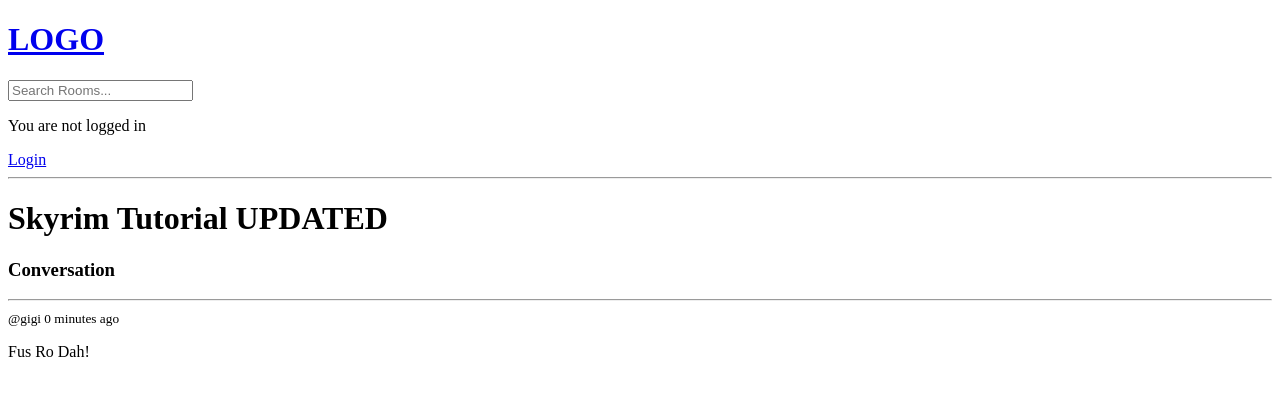
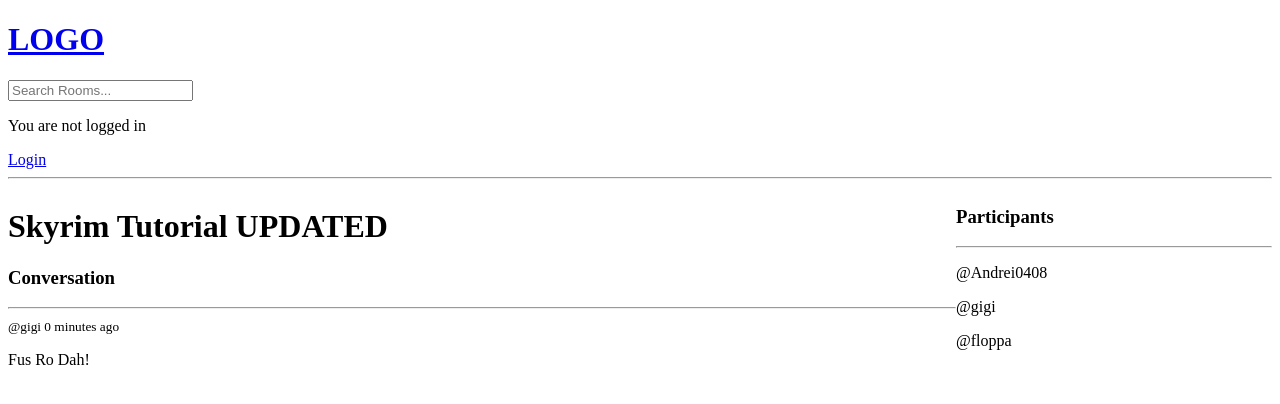
Before and after one commit to Andrei481/SocialMediaWebsite, a Django app: page /room/4/ in a window 1280 px wide. Shown: the top 404 px of the page. Run offline with Django 4.2, Linux system fonts and the light colour scheme; data comes from the database, SQL or seed files in the repository; both versions use the stored data as it was after the commit.

Commit message:
Added room participants

```diff
--- a/base/models.py
+++ b/base/models.py
@@ -1,4 +1,5 @@
 from enum import auto
+from heapq import nlargest
 from operator import mod
 from pyexpat import model
 from statistics import mode
@@ -20,7 +21,7 @@ class Room(models.Model):
     topic = models.ForeignKey(Topic, on_delete=models.SET_NULL, null=True)
     name = models.CharField(max_length=200)
     description = models.TextField(null=True, blank=True)
-    #participants = # the users currently active in the room
+    participants = models.ManyToManyField(User, related_name='participants', blank=True) # the users currently active in the room
     updated = models.DateTimeField(auto_now=True)
     created = models.DateTimeField(auto_now_add=True)
 
--- a/base/templates/base/room.html
+++ b/base/templates/base/room.html
@@ -1,6 +1,17 @@
 {% extends 'main.html' %}
 
 {% block content %}
+
+<style>
+    .room-container{
+        display: grid;
+        grid-template-columns: 3fr 1fr;
+    }
+</style>
+
+<div class="room-container">
+
+    <div>
 
         <h1>{{room.name}}</h1>
 
@@ -18,4 +29,30 @@
             {% endfor %}
         </div>
 
+
+        {% if request.user.is_authenticated %}
+        <div class="comment-form">
+            <form method="POST" action="">
+                {% csrf_token %}
+                <input type="text" name="body" placeholder="Write your message here...">
+            </form>
+        </div>
+
+        {% endif %}
+
+    </div>
+
+    <div>
+        <h3>Participants</h3>
+        <hr>
+
+        {% for participant in participants %}
+            <div>
+                <p>@{{ participant.username }}</p>
+            </div>
+        {% endfor %}
+    </div>
+
+</div>
+
 {% endblock content %}
--- a/base/views.py
+++ b/base/views.py
@@ -6,7 +6,7 @@ from django.contrib.auth.models import User
 from django.contrib import messages
 from django.contrib.auth import authenticate, login, logout
 from django.contrib.auth.forms import UserCreationForm
-from .models import Room, Topic
+from .models import Message, Room, Topic
 from .forms import RoomForm
 
 
@@ -79,8 +79,18 @@ def home(request):
 def room(request, pk):
     room = Room.objects.get(id=pk)
     room_messages = room.message_set.all().order_by('-created')
-    context = {'room': room, 'room_messages': room_messages}
+    participants = room.participants.all()
 
+    if request.method == 'POST':
+        message = Message.objects.create(
+            user = request.user,
+            room = room,
+            body = request.POST.get('body')
+        )
+        room.participants.add(request.user)
+        return redirect('room', pk=room.id)
+
+    context = {'room': room, 'room_messages': room_messages, 'participants': participants}
     return render(request, 'base/room.html', context)
 
 @login_required(login_url='/login')
```
Also changed, not shown: base/migrations/0003_alter_room_options_room_participants.py (added), db.sqlite3. Lines whose indentation alone changed are shown as unchanged.
